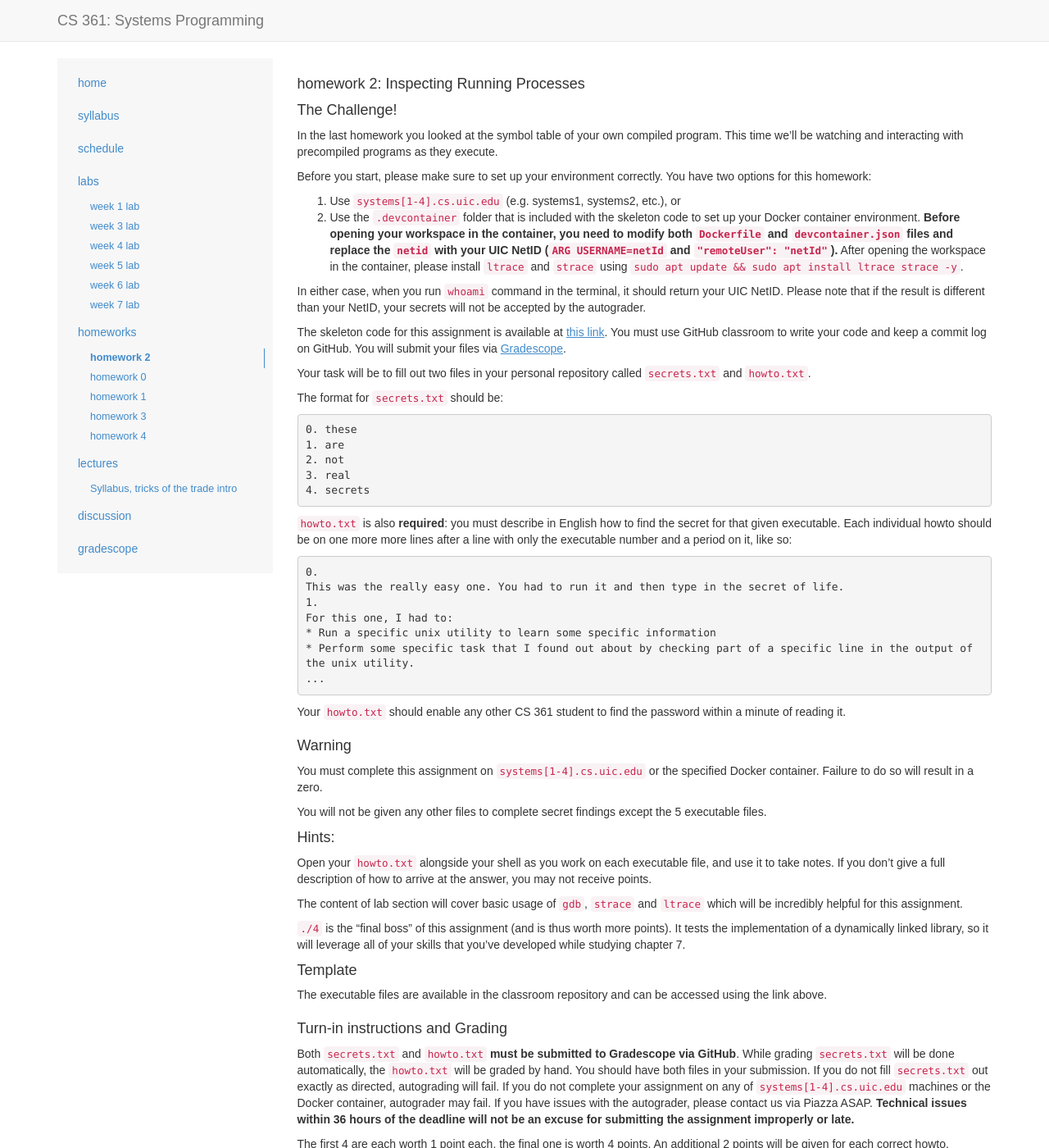
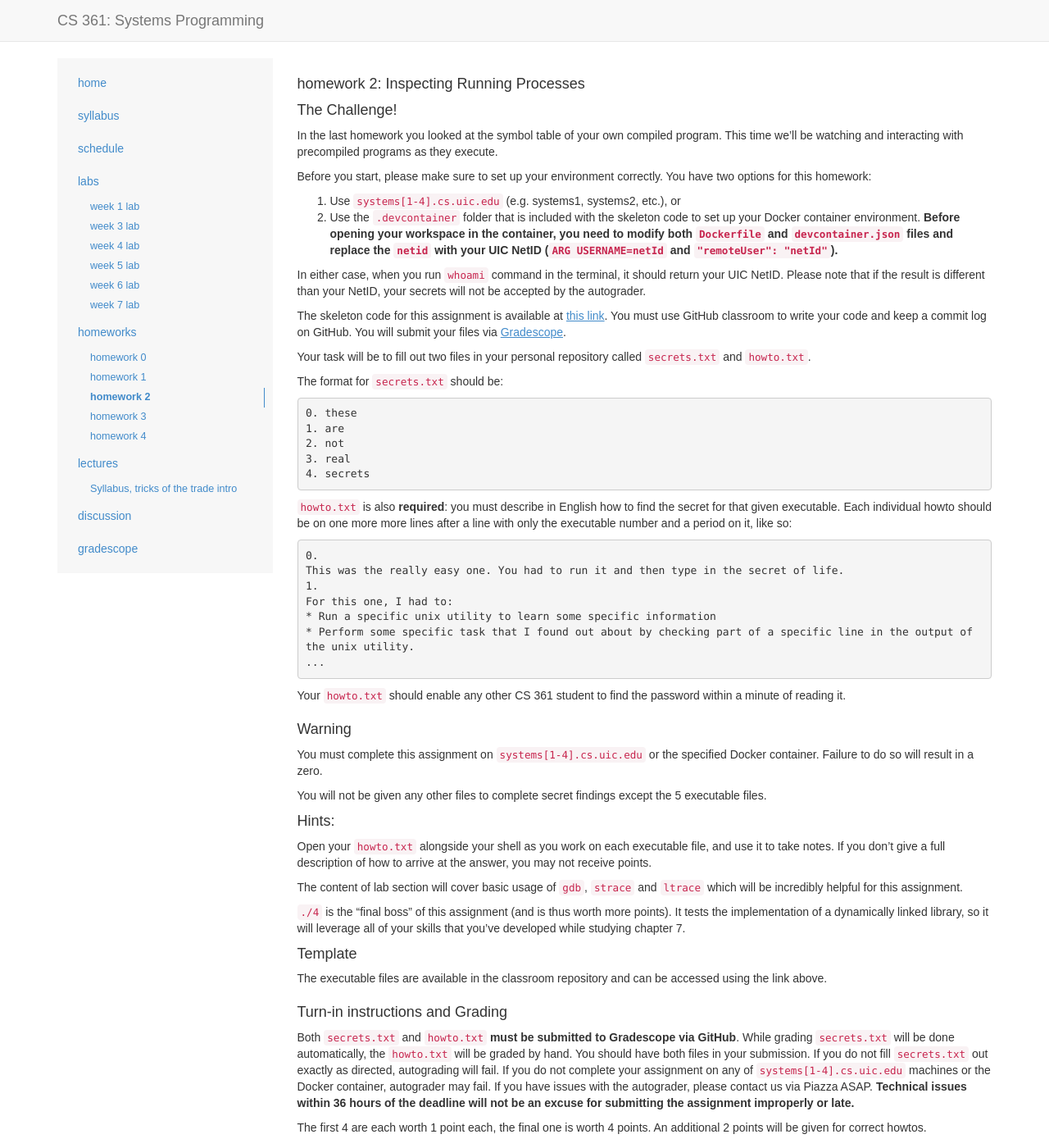
Before and after one commit to csatuic/cs361-website-old, a Jekyll site: the page built from _homeworks/homework2.md, in a window 1280 px wide and 1400 px high. Shown: the whole window at 82% size. Built offline with Jekyll 4.4.1, drawn with Linux system fonts in a browser that asks for light colours; some web fonts are replaced.

Commit message:
More rebase issue resolution

```diff
--- a/_homeworks/homework2.md
+++ b/_homeworks/homework2.md
@@ -20,7 +20,7 @@ In the last homework you looked at the symbol table of your own compiled program
 Before you start, please make sure to set up your environment correctly. You have two options for this homework:
 
 1. Use `systems[1-4].cs.uic.edu` (e.g. systems1, systems2, etc.), or
-2. Use the `.devcontainer` folder that is included with the skeleton code to set up your Docker container environment. **Before opening your workspace in the container, you need to modify both `Dockerfile` and `devcontainer.json` files and replace the `netid` with your UIC NetID (`ARG USERNAME=netId` and `"remoteUser": "netId"`).** After opening the workspace in the container, please install `ltrace` and `strace` using `sudo apt update && sudo apt install ltrace strace -y`.
+2. Use the `.devcontainer` folder that is included with the skeleton code to set up your Docker container environment. **Before opening your workspace in the container, you need to modify both `Dockerfile` and `devcontainer.json` files and replace the `netid` with your UIC NetID (`ARG USERNAME=netId` and `"remoteUser": "netId"`).**
 
 In either case, when you run `whoami` command in the terminal, it should return your UIC NetID. Please note that if the result is different than your NetID, your secrets will not be accepted by the autograder.
 
@@ -74,7 +74,7 @@ The executable files are available in the classroom repository and can be access
 
 Both `secrets.txt` and `howto.txt` **must be submitted to Gradescope via GitHub**. While grading `secrets.txt` will be done automatically, the `howto.txt` will be graded by hand. You should have both files in your submission. If you do not fill `secrets.txt` out exactly as directed, autograding will fail. If you do not complete your assignment on any of `systems[1-4].cs.uic.edu` machines or the Docker container, autograder may fail. If you have issues with the autograder, please contact us via Piazza ASAP. **Technical issues within 36 hours of the deadline will not be an excuse for submitting the assignment improperly or late.**
 
-The first 4 are each worth 1 point each, the final one is worth 4 points. An additional 2 points will be given for each correct howto.
+The first 4 are each worth 1 point each, the final one is worth 4 points. An additional 2 points will be given for correct howtos.
 
 ### Due Date
 This assignment is due {{ page.due.date | date_to_rfc822 }}. See the [syllabus](syllabus.html) for the late turn-in policy. This assignment is worth just as much as every other homework, so getting as much credit on it as possible is important (don't turn it in late!).
```
Also changed, not shown: other parts of _homeworks/homework2.md (+1 -1 lines).
